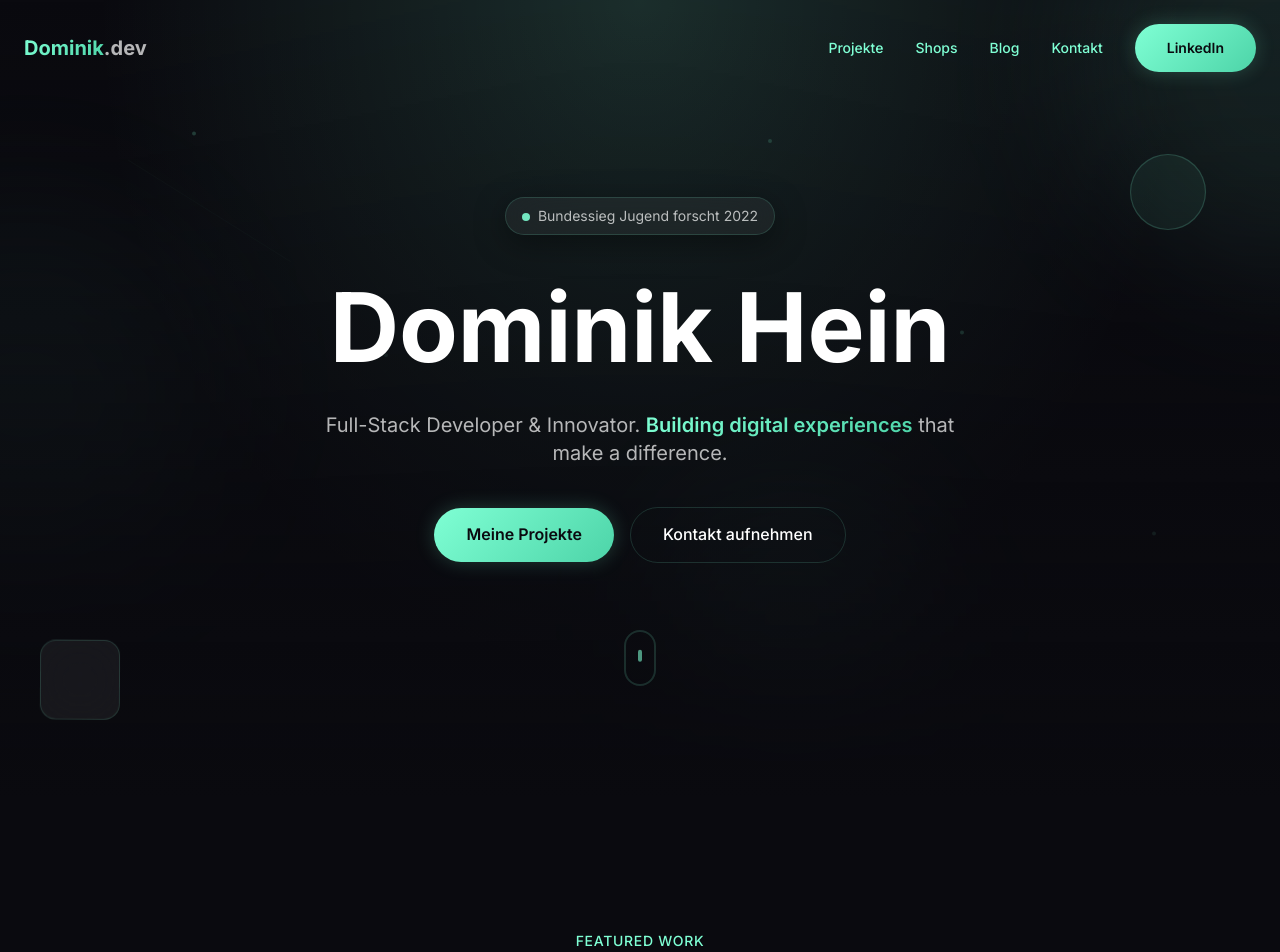
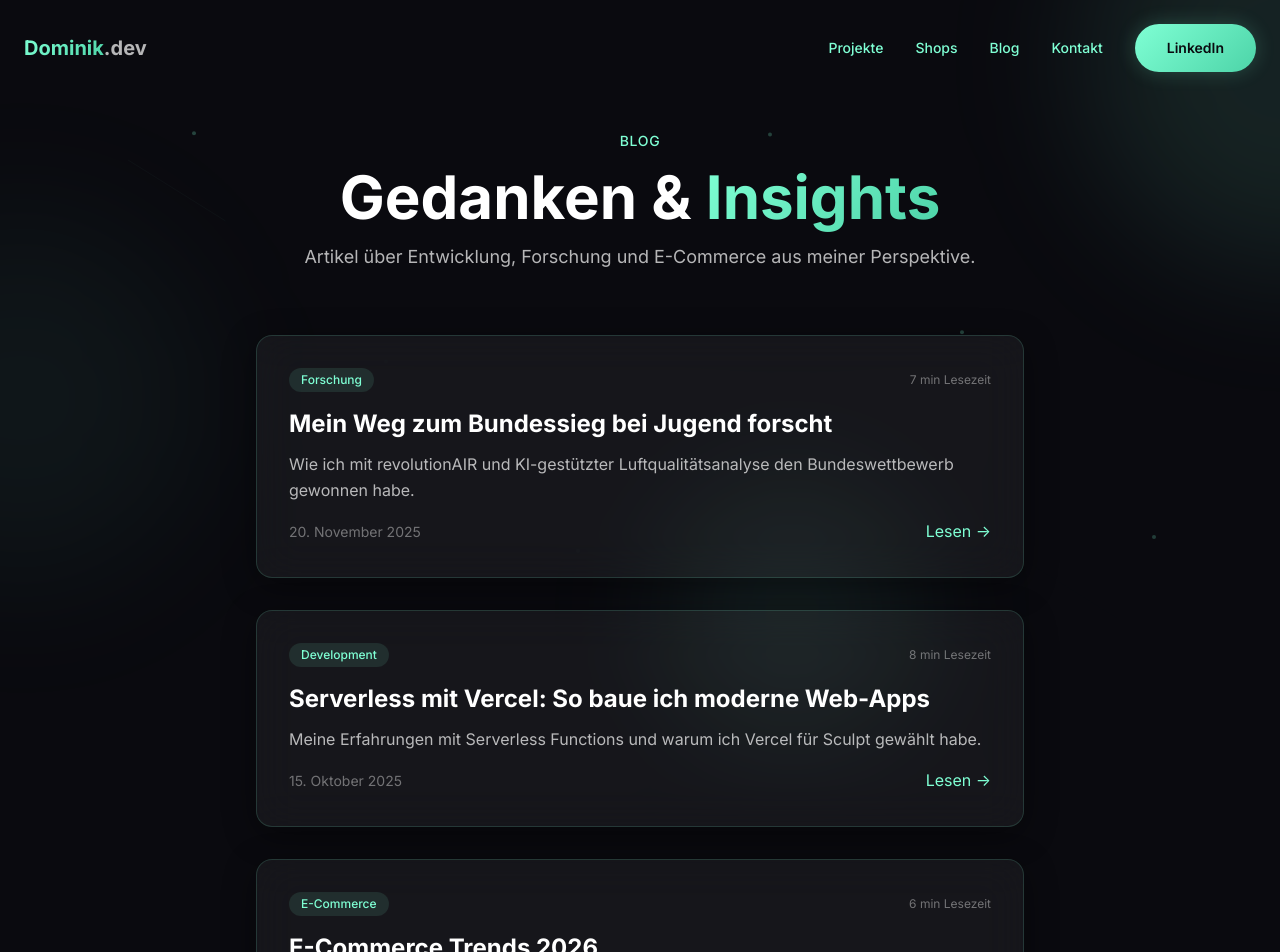
Before and after one commit to gratisCobalt/dominikhein.de, a React (Vite) app: page /blog in a window 1280 px wide. Shown: the top 952 px of the page. Built offline with nearby package versions, Linux system fonts and the light colour scheme.

Commit message:
feat: add react-router-dom and /blog route with BlogPage

```diff
--- a/package.json
+++ b/package.json
@@ -16,6 +16,7 @@
     "gsap": "^3.14.2",
     "react": "^19.2.0",
     "react-dom": "^19.2.0",
+    "react-router-dom": "^7.11.0",
     "tailwindcss": "^4.1.18"
   },
   "devDependencies": {
--- a/src/App.tsx
+++ b/src/App.tsx
@@ -1,27 +1,16 @@
 import './index.css'
-import { Hero } from './components/Hero'
-import { FeaturedProjects } from './components/FeaturedProjects'
-import { ShopShowcase } from './components/ShopShowcase'
-import { BlogSection } from './components/BlogSection'
-import { Footer } from './components/Footer'
-import { Navigation } from './components/Navigation'
-import { FloatingElements } from './components/FloatingElements'
-import { CustomCursor } from './components/CustomCursor'
+import { BrowserRouter, Routes, Route } from 'react-router-dom'
+import { HomePage } from './pages/HomePage'
+import { BlogPage } from './pages/BlogPage'
 
 function App() {
   return (
-    <div className="relative min-h-screen bg-bg-primary">
-      <CustomCursor />
-      <FloatingElements />
-      <Navigation />
-      <main>
-        <Hero />
-        <FeaturedProjects />
-        <ShopShowcase />
-        <BlogSection />
-      </main>
-      <Footer />
-    </div>
+    <BrowserRouter>
+      <Routes>
+        <Route path="/" element={<HomePage />} />
+        <Route path="/blog" element={<BlogPage />} />
+      </Routes>
+    </BrowserRouter>
   )
 }
 
--- /dev/null
+++ b/src/pages/BlogPage.tsx
@@ -0,0 +1,148 @@
+import { motion } from 'framer-motion'
+import { Navigation } from '../components/Navigation'
+import { Footer } from '../components/Footer'
+import { FloatingElements } from '../components/FloatingElements'
+
+interface BlogPost {
+  id: string
+  title: string
+  excerpt: string
+  date: string
+  readTime: string
+  category: string
+  content: string
+}
+
+const blogPosts: BlogPost[] = [
+  {
+    id: '1',
+    title: 'Mein Weg zum Bundessieg bei Jugend forscht',
+    excerpt:
+      'Wie ich mit revolutionAIR und KI-gestützter Luftqualitätsanalyse den Bundeswettbewerb gewonnen habe.',
+    date: '2025-11-20',
+    readTime: '7 min',
+    category: 'Forschung',
+    content: 'Vollständiger Artikel folgt...',
+  },
+  {
+    id: '2',
+    title: 'Serverless mit Vercel: So baue ich moderne Web-Apps',
+    excerpt:
+      'Meine Erfahrungen mit Serverless Functions und warum ich Vercel für Sculpt gewählt habe.',
+    date: '2025-10-15',
+    readTime: '8 min',
+    category: 'Development',
+    content: 'Vollständiger Artikel folgt...',
+  },
+  {
+    id: '3',
+    title: 'E-Commerce Trends 2026',
+    excerpt:
+      'Von AI-Personalisierung bis Headless Commerce – die Technologien, die erfolgreiche Shops ausmachen.',
+    date: '2025-12-01',
+    readTime: '6 min',
+    category: 'E-Commerce',
+    content: 'Vollständiger Artikel folgt...',
+  },
+]
+
+function BlogCard({ post, index }: { post: BlogPost; index: number }) {
+  return (
+    <motion.article
+      className="group"
+      initial={{ opacity: 0, y: 30 }}
+      animate={{ opacity: 1, y: 0 }}
+      transition={{ duration: 0.5, delay: index * 0.1 }}
+    >
+      <motion.a
+        href={`/blog/${post.id}`}
+        className="glass glass-hover block rounded-2xl p-6 md:p-8"
+        whileHover={{ y: -5 }}
+        transition={{ duration: 0.2 }}
+      >
+        <div className="mb-4 flex items-center justify-between">
+          <span className="rounded-full bg-accent/10 px-3 py-1 text-xs font-medium text-accent">
+            {post.category}
+          </span>
+          <span className="text-xs text-text-muted">{post.readTime} Lesezeit</span>
+        </div>
+
+        <h2 className="mb-3 text-2xl font-bold text-text-primary transition-colors group-hover:text-accent">
+          {post.title}
+        </h2>
+
+        <p className="mb-4 text-text-secondary">{post.excerpt}</p>
+
+        <div className="flex items-center justify-between">
+          <time className="text-sm text-text-muted">
+            {new Date(post.date).toLocaleDateString('de-DE', {
+              year: 'numeric',
+              month: 'long',
+              day: 'numeric',
+            })}
+          </time>
+          <span className="flex items-center gap-2 text-accent">
+            Lesen →
+          </span>
+        </div>
+      </motion.a>
+    </motion.article>
+  )
+}
+
+export function BlogPage() {
+  return (
+    <div className="relative min-h-screen bg-bg-primary">
+      <FloatingElements />
+      <Navigation />
+
+      <main className="pt-32 pb-20">
+        <div className="container">
+          {/* Header */}
+          <motion.div
+            className="mb-16 text-center"
+            initial={{ opacity: 0, y: 30 }}
+            animate={{ opacity: 1, y: 0 }}
+            transition={{ duration: 0.6 }}
+          >
+            <motion.span
+              className="mb-4 inline-block text-sm font-medium uppercase tracking-wider text-accent"
+              initial={{ opacity: 0 }}
+              animate={{ opacity: 1 }}
+            >
+              Blog
+            </motion.span>
+            <h1 className="mb-4 text-4xl font-bold text-text-primary md:text-6xl">
+              Gedanken &{' '}
+              <span className="text-gradient">Insights</span>
+            </h1>
+            <p className="mx-auto max-w-2xl text-lg text-text-secondary">
+              Artikel über Entwicklung, Forschung und E-Commerce aus meiner Perspektive.
+            </p>
+          </motion.div>
+
+          {/* Blog posts */}
+          <div className="mx-auto max-w-3xl space-y-8">
+            {blogPosts.map((post, index) => (
+              <BlogCard key={post.id} post={post} index={index} />
+            ))}
+          </div>
+
+          {/* Coming soon note */}
+          <motion.div
+            className="mt-16 text-center"
+            initial={{ opacity: 0 }}
+            animate={{ opacity: 1 }}
+            transition={{ delay: 0.5 }}
+          >
+            <p className="text-text-muted">
+              Weitere Artikel folgen bald...
+            </p>
+          </motion.div>
+        </div>
+      </main>
+
+      <Footer />
+    </div>
+  )
+}
--- /dev/null
+++ b/src/pages/HomePage.tsx
@@ -0,0 +1,26 @@
+import { motion } from 'framer-motion'
+import { Hero } from '../components/Hero'
+import { FeaturedProjects } from '../components/FeaturedProjects'
+import { ShopShowcase } from '../components/ShopShowcase'
+import { BlogSection } from '../components/BlogSection'
+import { Footer } from '../components/Footer'
+import { Navigation } from '../components/Navigation'
+import { FloatingElements } from '../components/FloatingElements'
+import { CustomCursor } from '../components/CustomCursor'
+
+export function HomePage() {
+  return (
+    <div className="relative min-h-screen bg-bg-primary">
+      <CustomCursor />
+      <FloatingElements />
+      <Navigation />
+      <main>
+        <Hero />
+        <FeaturedProjects />
+        <ShopShowcase />
+        <BlogSection />
+      </main>
+      <Footer />
+    </div>
+  )
+}
```
Also changed, not shown: 1 other file (tests, documents, lock files or other folders).
